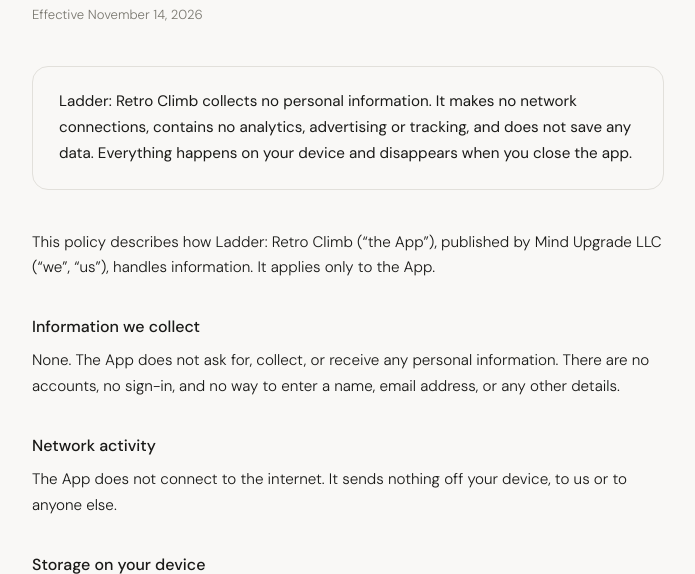
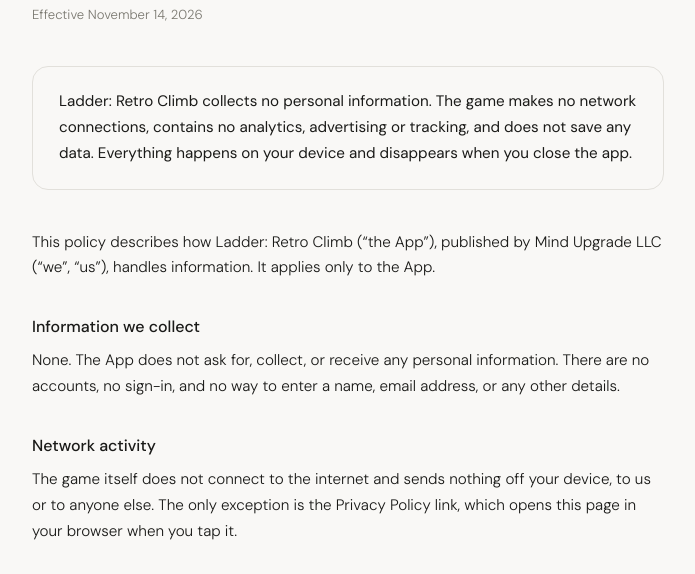
Before and after one commit to JasonK34/mindupgradeapps-site, a plain HTML site: page privacy/ladder/index.html in a window 1280 px wide. Shown: the part 220-794 px from the top of the page, without its empty margins (292-987 px from the left). Drawn offline with Linux system fonts and the light colour scheme.

Commit message:
Ladder policy: note the in-app Privacy Policy link opens a web page
Co-Authored-By: Claude Opus 5.5 <noreply@anthropic.com>
Claude-Session: https://claude.ai/code/session_01PvXrqQkk6Ws2YhvNhk5Av1

```diff
--- a/privacy/ladder/index.html
+++ b/privacy/ladder/index.html
@@ -30,7 +30,7 @@
     <h1>Privacy Policy<br>Ladder: Retro Climb</h1>
     <p class="date">Effective November 14, 2026</p>
 
-    <p class="summary">Ladder: Retro Climb collects no personal information. It makes no network connections, contains no analytics, advertising or tracking, and does not save any data. Everything happens on your device and disappears when you close the app.</p>
+    <p class="summary">Ladder: Retro Climb collects no personal information. The game makes no network connections, contains no analytics, advertising or tracking, and does not save any data. Everything happens on your device and disappears when you close the app.</p>
 
     <p>This policy describes how Ladder: Retro Climb (“the App”), published by Mind Upgrade LLC (“we”, “us”), handles information. It applies only to the App.</p>
 
@@ -38,7 +38,7 @@
     <p>None. The App does not ask for, collect, or receive any personal information. There are no accounts, no sign-in, and no way to enter a name, email address, or any other details.</p>
 
     <h2>Network activity</h2>
-    <p>The App does not connect to the internet. It sends nothing off your device, to us or to anyone else.</p>
+    <p>The game itself does not connect to the internet and sends nothing off your device, to us or to anyone else. The only exception is the Privacy Policy link, which opens this page in your browser when you tap it.</p>
 
     <h2>Storage on your device</h2>
     <p>The App does not save scores, settings, or any other data between sessions.</p>
```
